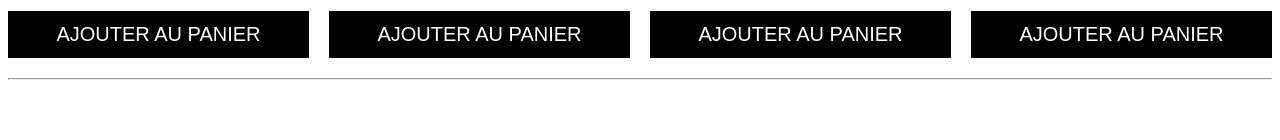
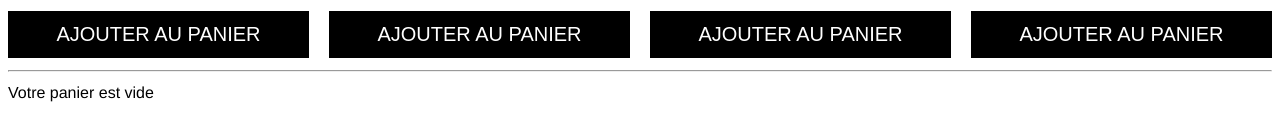
Before and after one commit to mons54/zadig, a Vue app: page / in a window 1280 px wide. Shown: the part 328-468 px from the top of the page. Built offline with nearby package versions, Linux system fonts and the light colour scheme.

Commit message:
add total

```diff
--- a/src/App.vue
+++ b/src/App.vue
@@ -28,6 +28,6 @@ export default {
 </style>
 <style scoped>
 hr {
-  margin: 20px 0;
+  margin: 12px 0;
 }
 </style>
--- a/src/components/Cart.vue
+++ b/src/components/Cart.vue
@@ -1,4 +1,9 @@
 <template>
+  <div>
+    <div v-if="!products.length">
+      Votre panier est vide
+    </div>
+    <div v-else>
       <div class="cart">
         <div
           v-for="product in products"
@@ -7,7 +12,7 @@
           <img :src="product.image|image"/>
           <div>
             <h3>{{ product.title }}</h3>
-        <div>{{ product.price|price }}</div>
+            <div>{{ product.price * product.quantity|price }}</div>
             <div class="quantity">
               <label id="quantity">Quantité</label>
               <select
@@ -27,6 +32,10 @@
           </div>
         </div>
       </div>
+      <hr>
+      <div class="total">{{ total|price }}</div>
+    </div>
+  </div>
 </template>
 
 <script>
@@ -34,7 +43,8 @@ import { mapActions, mapGetters } from 'vuex'
 
 export default {
   computed: mapGetters('cart', {
-    products: 'products'
+    products: 'products',
+    total: 'total',
   }),
   methods: {
     ...mapActions('cart', [
@@ -92,6 +102,11 @@ export default {
   border-color: black;
 }
 
+.total {
+  text-align: center;
+  font-weight: 800;
+}
+
 @media (max-width: 640px) {
   .cart {
     grid-template-columns: repeat(1, 1fr);
--- a/src/store/modules/cart.js
+++ b/src/store/modules/cart.js
@@ -13,6 +13,7 @@ export default {
         }
       })
     },
+    total: (state, getters) => getters.products.reduce((total, product) => total + product.price * product.quantity, 0)
   },
   actions: {
     addProductCart ({ state, commit }, product) {
```
Lines whose indentation alone changed are shown as unchanged.
